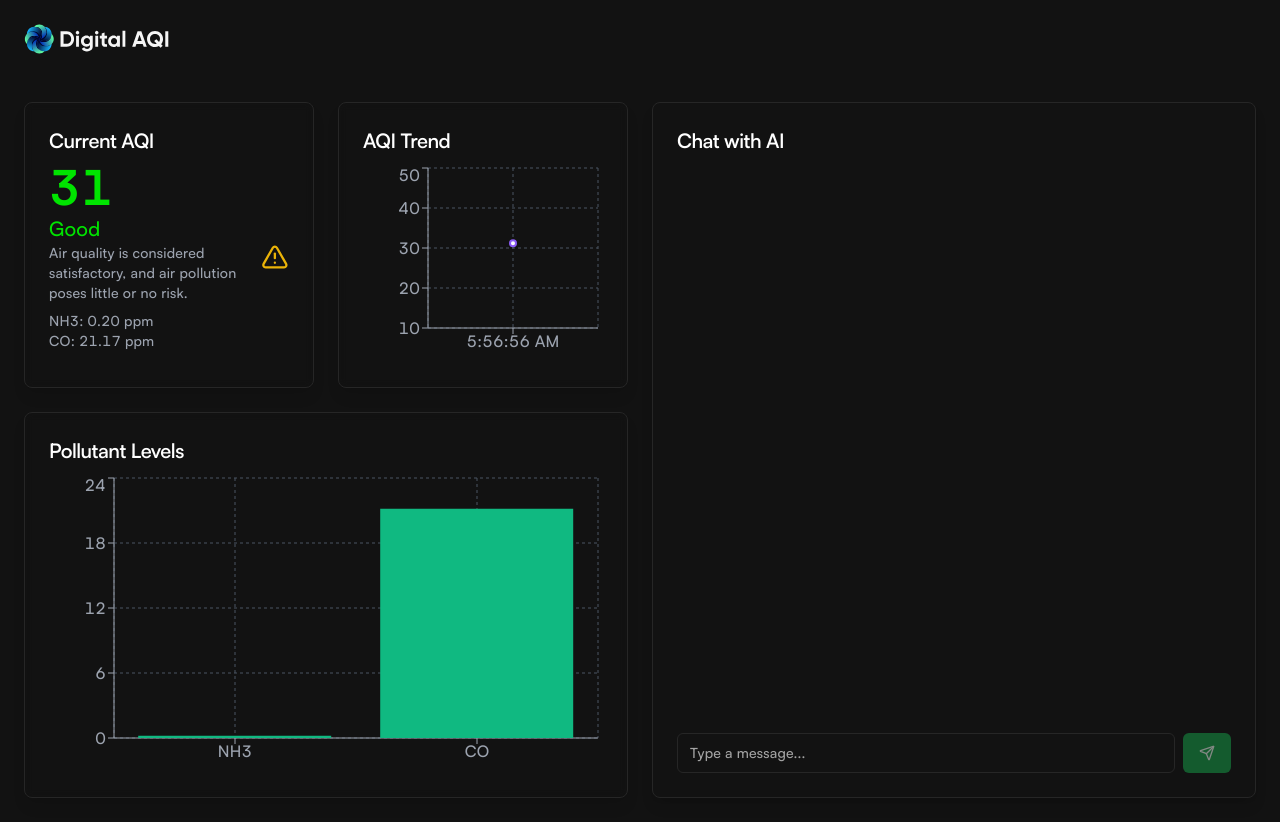
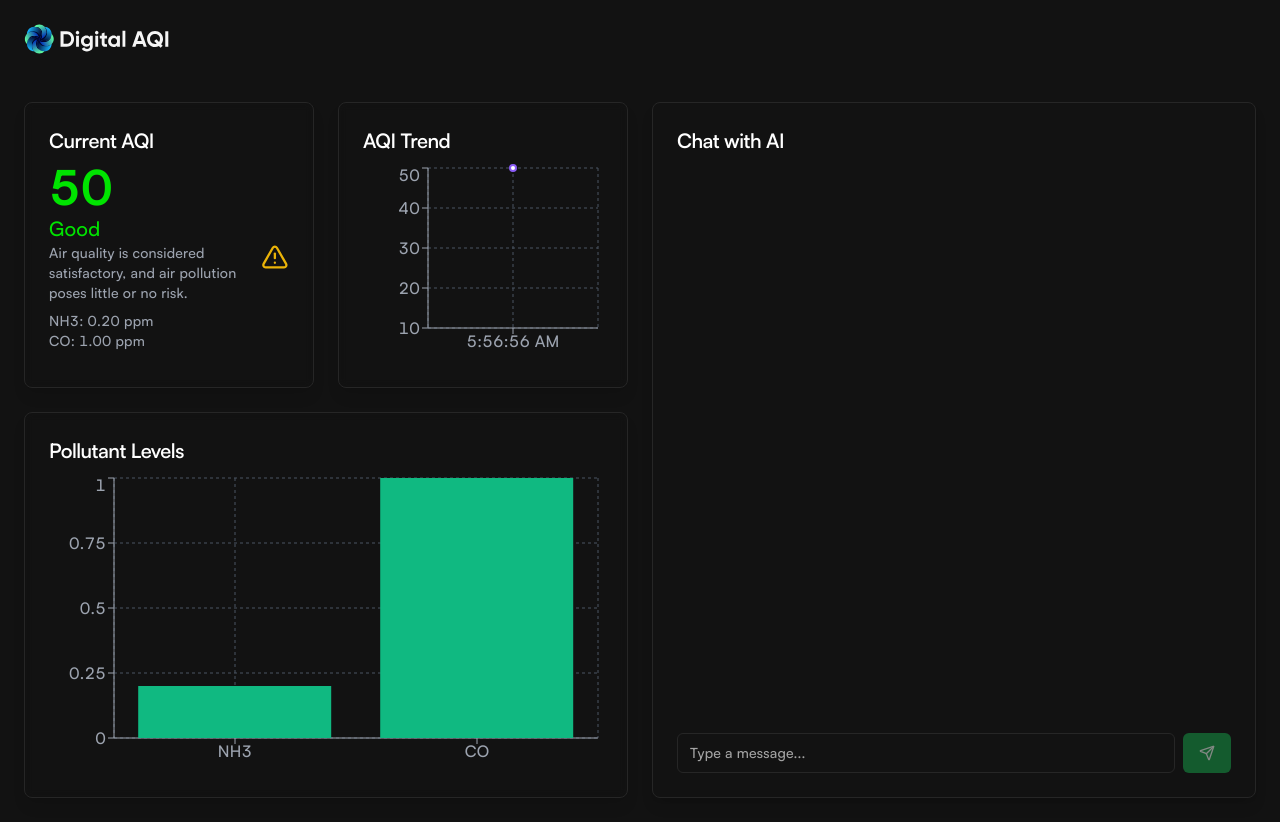
Before and after one commit to jaganprasannan/green-hack-aqi, a Next.js app: page / in a window 1280 px wide. Built offline with nearby package versions, Linux system fonts and the light colour scheme.

Commit message:
Update dashboard.tsx

```diff
--- a/src/components/dashboard.tsx
+++ b/src/components/dashboard.tsx
@@ -23,8 +23,8 @@ const config = {
     max: 50,
   },
   co: {
-    min: 0,
-    max: 40,
+    min: 0.1,
+    max: 1,
   },
   mq135: {
     min: 0.01,
```
